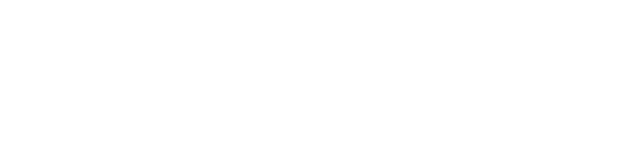
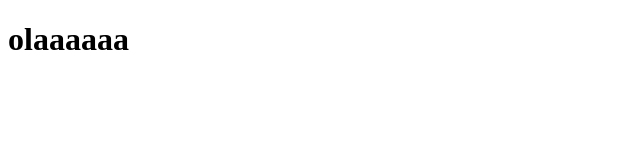
Before and after one commit to helinmoral/HELIOPROJETO1, a plain HTML site: page index.HTML in a window 1280 px wide. Shown: the whole page, without its empty margins (0-640 px from the left). Drawn offline with Linux system fonts and the light colour scheme.

Commit message:
Update index.HTML

```diff
--- a/index.HTML
+++ b/index.HTML
@@ -6,6 +6,8 @@
     <title>Document</title>
 </head>
 <body>
+    <h1>olaaaaaa
 
+    </h1>
 </body>
 </html>
```
